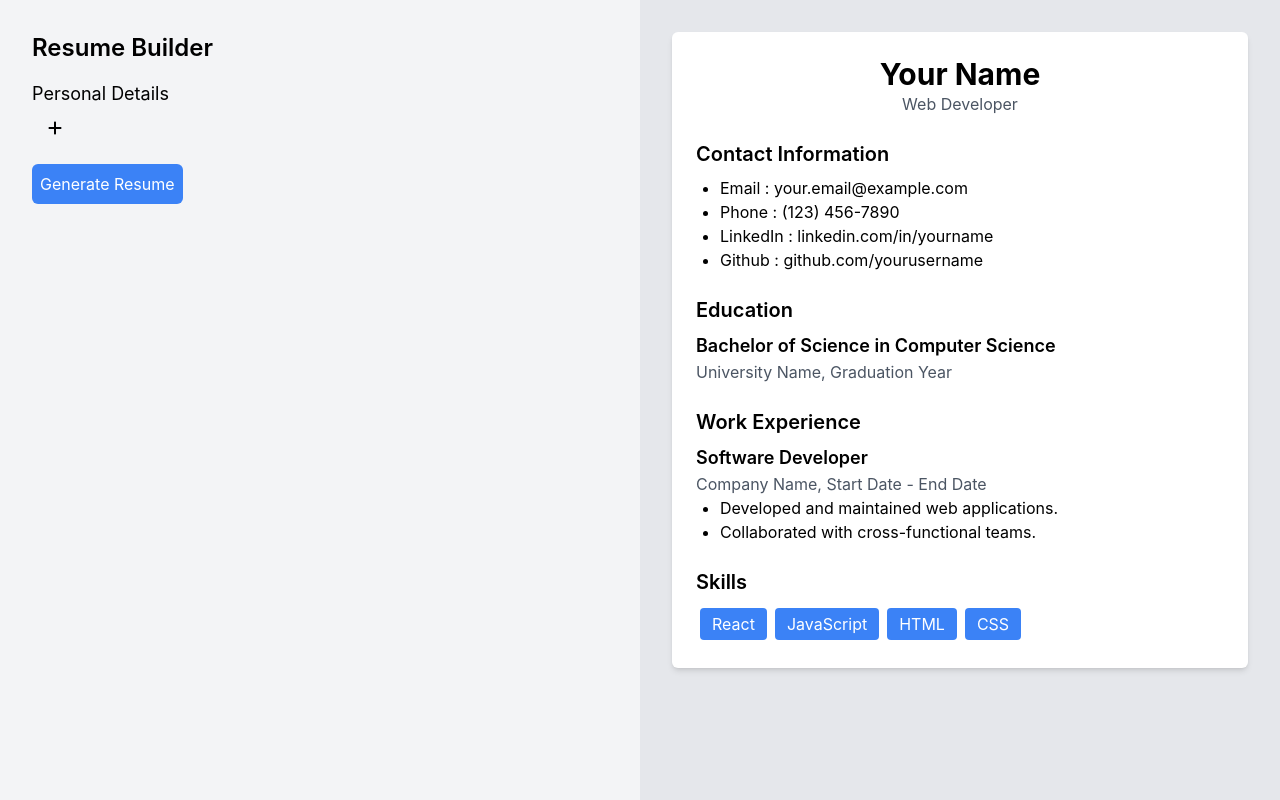
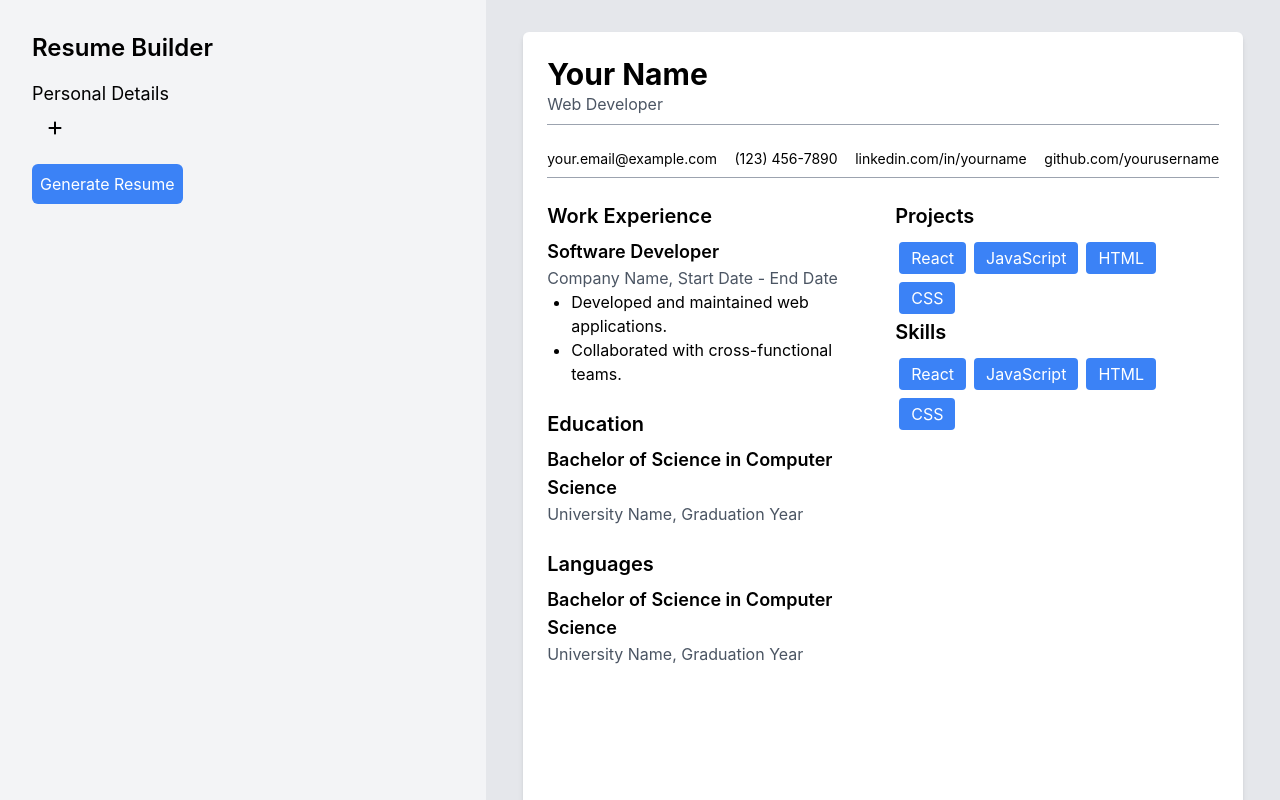
Before and after one commit to konkazazis/ResumeBuilder, a React (Create React App) app: page / in a window 1280 px wide. Built offline with nearby package versions, Linux system fonts and the light colour scheme.

Commit message:
fixing template

```diff
--- a/src/App.js
+++ b/src/App.js
@@ -13,10 +13,10 @@ function App() {
 
   return (
     <div className="flex h-screen">
-      <div className='flex-1 bg-gray-100 overflow-auto'>
+      <div className='w-[38%] bg-gray-100 overflow-auto'>
         <Forms onSubmit={handleFormSubmit} formData={formData} setFormData={setFormData}/>
       </div>
-      <div className='flex-1 bg-gray-200 float-left'>
+      <div className='flex-1 bg-gray-200 float-left overflow-auto'>
         <Templates formData={formData} />
       </div>
     </div>
--- a/src/components/templates.js
+++ b/src/components/templates.js
@@ -4,32 +4,27 @@ function templates({ formData }) {
 
     return (
         <div className="bg-gray-200 p-8">
-          <div className="max-w-2xl mx-auto bg-white p-6 rounded-md shadow-md">
-            <header className="text-center mb-6">
+          <div className="w-[45rem] h-[58rem] mx-auto bg-white p-6 rounded-md shadow-md">
+            <header className="text-left mb-6">
               <h1 className="text-3xl font-bold">{formData.fullname ? formData.fullname : "Your Name"}</h1>
               <p className="text-gray-600">Web Developer</p>
+              <hr className="border-gray-400 flex-grow mt-2" />
             </header>
 
             {/* Contact Information */}
             <section className="mb-6">
-              <h2 className="text-xl font-semibold mb-2">Contact Information</h2>
-              <ul className="list-disc ml-6">
-                <li>Email : {formData.email ? formData.email : "your.email@example.com"}</li>
-                <li>Phone : {formData.phone ? formData.phone : "(123) 456-7890"}</li>
-                <li>LinkedIn : {formData.linkedin ? formData.linkedin : "linkedin.com/in/yourname"}</li>
-                <li>Github : {formData.github ? formData.github : "github.com/yourusername"}</li>
+              <ul className="text-sm flex justify-between">
+                <li>{formData.email ? formData.email : "your.email@example.com"}</li>
+                <li>{formData.phone ? formData.phone : "(123) 456-7890"}</li>
+                <li>{formData.linkedin ? formData.linkedin : "linkedin.com/in/yourname"}</li>
+                <li>{formData.github ? formData.github : "github.com/yourusername"}</li>
               </ul>
+              <hr className="border-gray-400 flex-grow mt-2" />
             </section>
 
-            {/* Education */}
-            <section className="mb-6">
-              <h2 className="text-xl font-semibold mb-2">Education</h2>
-              <div>
-                <p className="text-lg font-semibold">Bachelor of Science in Computer Science</p>
-                <p className="text-gray-600">University Name, Graduation Year</p>
-              </div>
-            </section>
-
+            <div className="grid grid-cols-1 md:grid-cols-2 gap-6">
+                {/* Left Column */}
+                <div className="mb-6">
                   {/* Work Experience */}
                   <section className="mb-6">
                     <h2 className="text-xl font-semibold mb-2">Work Experience</h2>
@@ -44,6 +39,35 @@ function templates({ formData }) {
                     </div>
                   </section>
 
+                  <section className="mb-6">
+                    <h2 className="text-xl font-semibold mb-2">Education</h2>
+                    <div>
+                      <p className="text-lg font-semibold">Bachelor of Science in Computer Science</p>
+                      <p className="text-gray-600">University Name, Graduation Year</p>
+                    </div>
+                  </section>
+
+                  <section className="mb-6">
+                    <h2 className="text-xl font-semibold mb-2">Languages</h2>
+                    <div>
+                      <p className="text-lg font-semibold">Bachelor of Science in Computer Science</p>
+                      <p className="text-gray-600">University Name, Graduation Year</p>
+                    </div>
+                  </section>
+                </div>
+
+                {/* Right Column */}
+                <div>
+                  <section>
+                    <h2 className="text-xl font-semibold mb-2">Projects</h2>
+                    <ul className="flex flex-wrap">
+                      <li className="bg-blue-500 text-white px-3 py-1 m-1 rounded">React</li>
+                      <li className="bg-blue-500 text-white px-3 py-1 m-1 rounded">JavaScript</li>
+                      <li className="bg-blue-500 text-white px-3 py-1 m-1 rounded">HTML</li>
+                      <li className="bg-blue-500 text-white px-3 py-1 m-1 rounded">CSS</li>
+                      {/* Add more skills as needed */}
+                    </ul>
+                  </section>
                   {/* Skills */}
                   <section>
                     <h2 className="text-xl font-semibold mb-2">Skills</h2>
@@ -57,6 +81,9 @@ function templates({ formData }) {
                   </section>
                 </div>
               </div>
+
+          </div>
+        </div>
       );
     };
 
```
Lines whose indentation alone changed are shown as unchanged.
